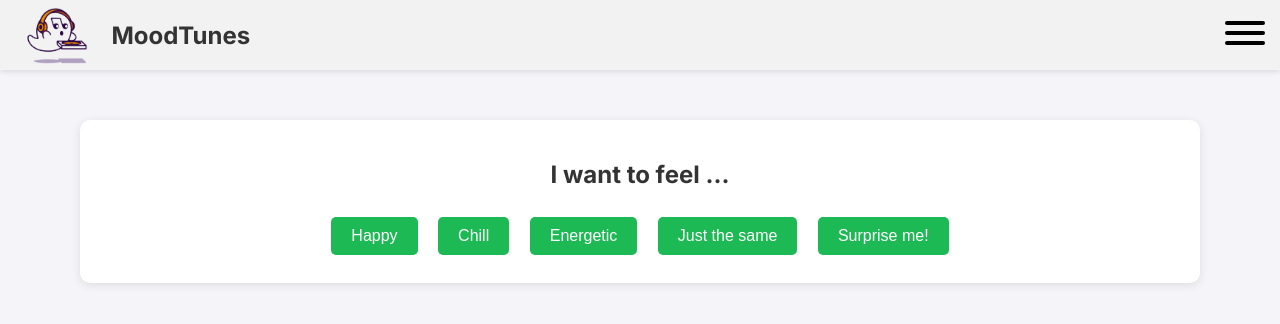
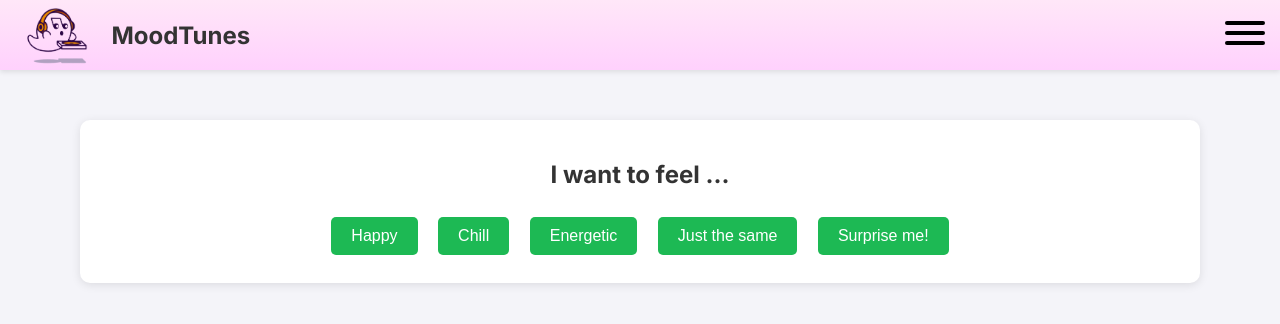
Before and after one commit to acoke99/MoodTunes, a Python web app: template templates/goal.html in a window 1280 px wide. Shown: the top 324 px of the page. Run offline with Jinja, Linux system fonts and the light colour scheme; the template is opened without the code that fills it, so the values that code supplies are empty; some libraries are stand-ins or nearby versions.

Commit message:
Minor styling change

```diff
--- a/static/css/style.css
+++ b/static/css/style.css
@@ -46,7 +46,7 @@ header {
   display: flex;
   justify-content: space-between;
   align-items: center;
-  background: #f2f2f2;
+  background: linear-gradient(180deg, #ffe7f8 0%, #ffd1fd 100%);
   color: #333;
   padding: 5px 20px;
   position: relative;
```
